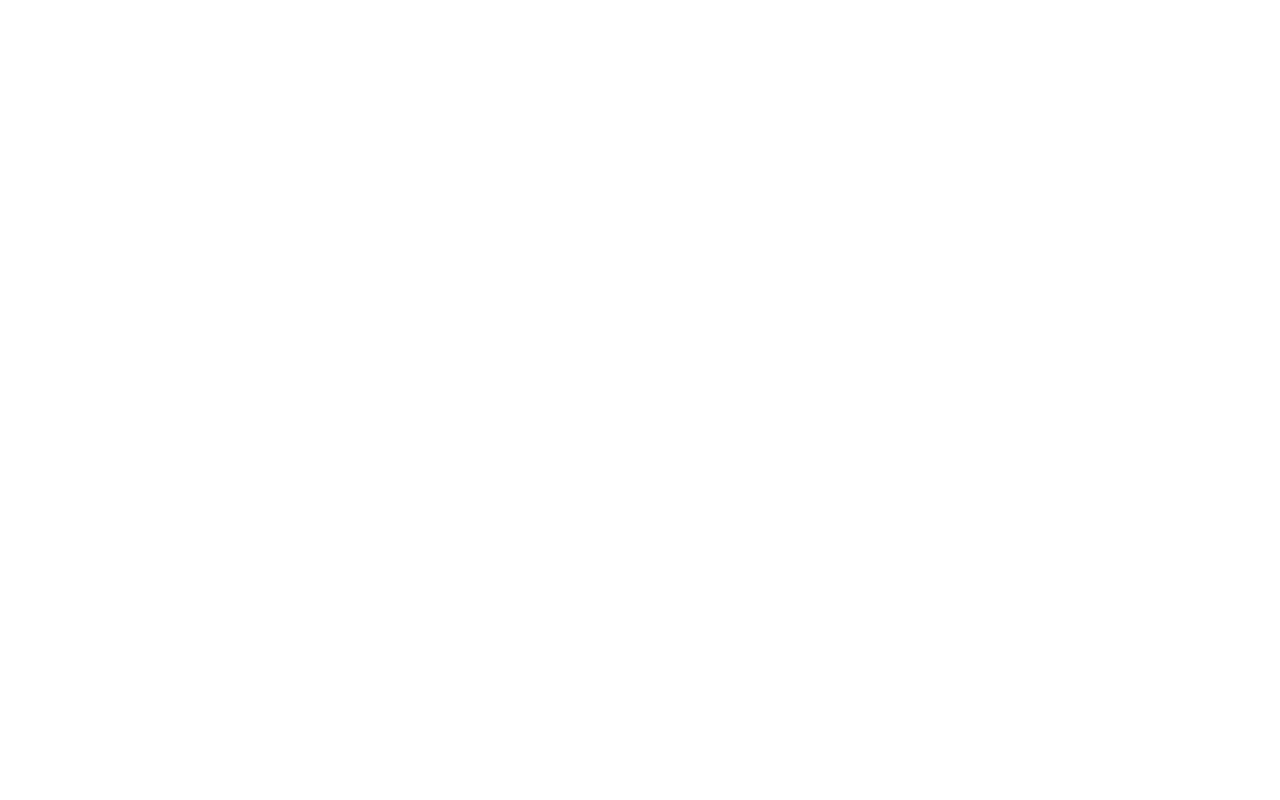
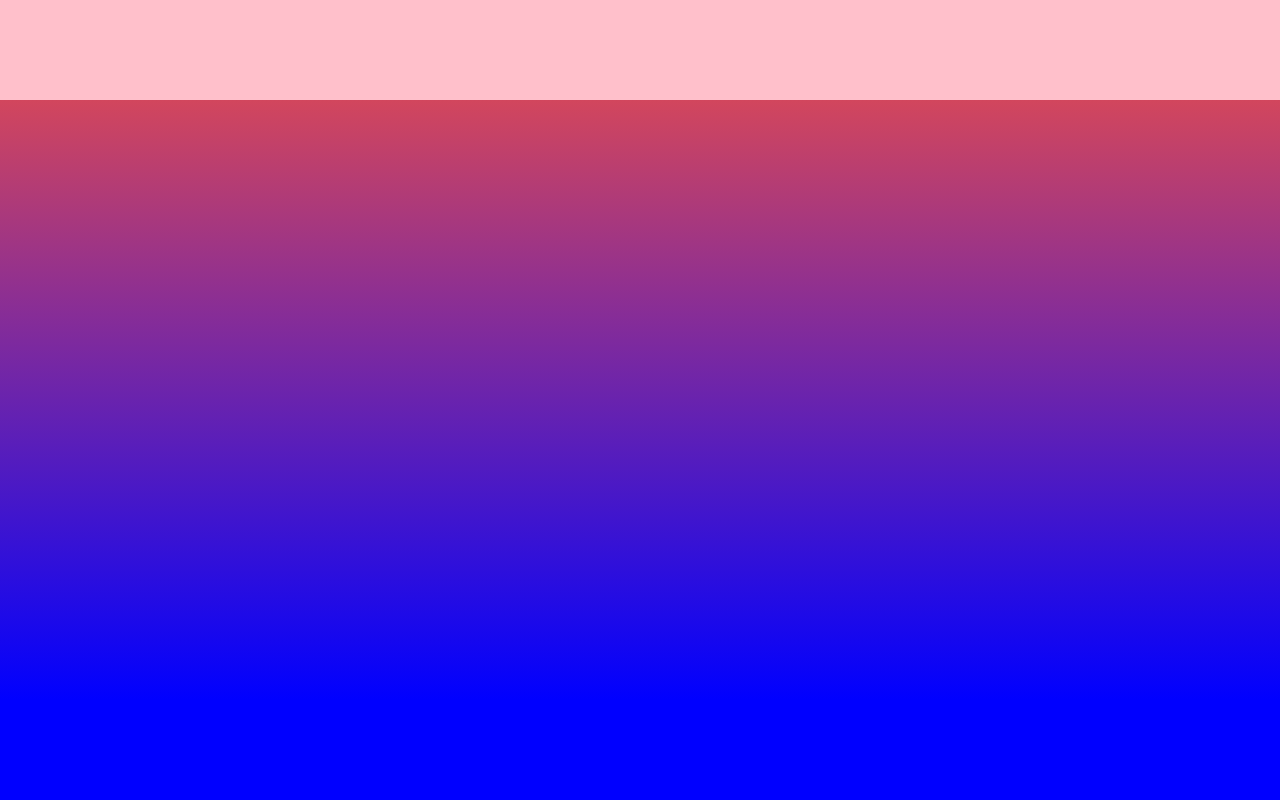
Before and after one commit to hugolab-0/projeto-guarana-jesus, a plain HTML site: page index.html in a window 1280 px wide. Drawn offline with Linux system fonts and the light colour scheme.

Commit message:
Adiciona a estrutura do body com header, main e footer

```diff
--- a/style.css
+++ b/style.css
@@ -3,3 +3,35 @@
     margin: 0;
     box-sizing: border-box;
 }
+body{
+    width: 100vw;
+    height: 100vh;
+    display: flex;
+    flex-direction: column;
+
+}
+header{
+    height: 100px;
+    padding: 0 20px;
+    color: rgb(0, 0, 0);
+    background-color: pink;
+    display: flex;
+    align-items: center;
+    justify-content: space-between;
+}
+footer{
+    height: 100px;
+    padding: 0 20px;
+    color: rgb(0, 0, 0);
+    background-color: blue;
+    display: flex;
+    align-items: center;
+    justify-content: space-between;
+}
+main{
+    flex-grow: 1;
+    display: flex;
+    justify-content: center;
+    align-items: center;
+    background: linear-gradient(rgb(210, 70, 93), blue);
+}
```
Also changed, not shown: index.html (+9 -3 lines).
